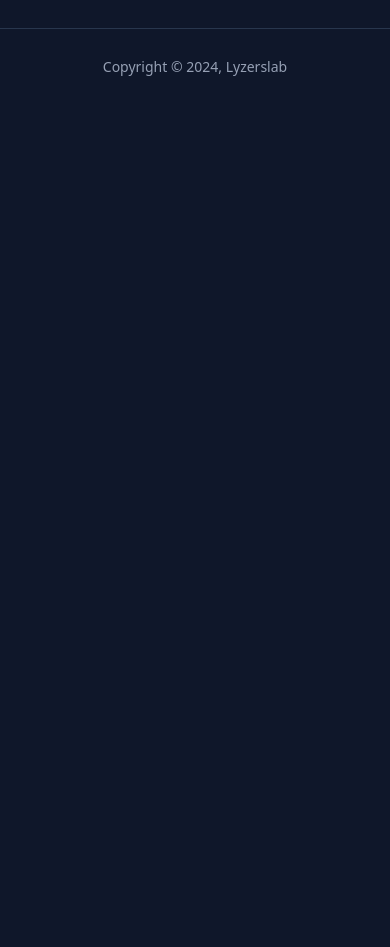
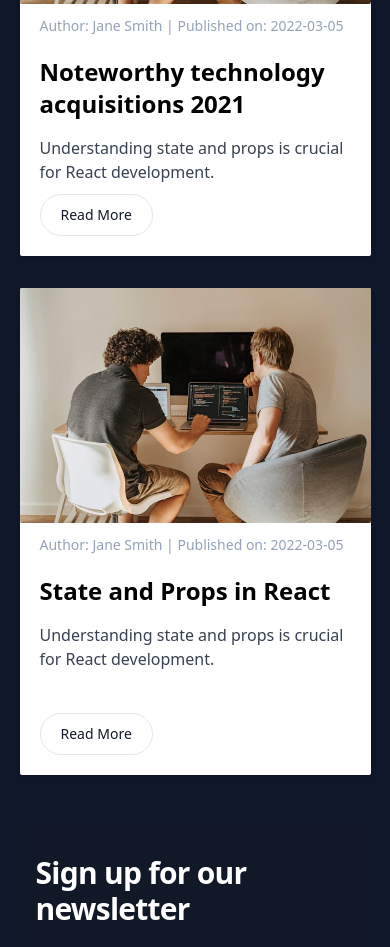
Before and after one commit to zkrana/portfolio, a Next.js app: page / in a window 390 px wide. Shown: the part 9580-10527 px from the top of the page. Before the commit the page ends 9681 px from the top, so only its background shows below. Built offline with nearby package versions, Linux system fonts and the light colour scheme.

Commit message:
Blog implemented and Newsletter added

```diff
--- /dev/null
+++ b/app/components/Newsletter.jsx
@@ -0,0 +1,71 @@
+import React from "react";
+
+function Newsletter() {
+  return (
+    <div>
+      <section class=" xl:max-w-6xl w-[90%] mx-auto bg-gray-900 mt-12">
+        <div class="py-8 px-4 mx-auto max-w-screen-xl lg:py-16 lg:px-6">
+          <div class="mx-auto max-w-screen-md sm:text-center">
+            <h2 class="mb-4 text-3xl tracking-tight font-extrabold text-white">
+              Sign up for our newsletter
+            </h2>
+            <p class="mx-auto mb-8 max-w-2xl font-light text-gray-200 md:mb-12 sm:text-xl dark:text-gray-400">
+              Stay up to date with the roadmap progress, announcements and
+              exclusive discounts feel free to sign up with your email.
+            </p>
+            <form action="#">
+              <div class="items-center mx-auto mb-3 space-y-4 max-w-screen-sm sm:flex sm:space-y-0">
+                <div class="relative w-full">
+                  <label
+                    for="email"
+                    class="hidden mb-2 text-sm font-medium text-gray-900 dark:text-gray-300"
+                  >
+                    Email address
+                  </label>
+                  <div class="flex absolute inset-y-0 left-0 items-center pl-3 pointer-events-none">
+                    <svg
+                      class="w-5 h-5 text-gray-500 dark:text-gray-400"
+                      fill="currentColor"
+                      viewBox="0 0 20 20"
+                      xmlns="http://www.w3.org/2000/svg"
+                    >
+                      <path d="M2.003 5.884L10 9.882l7.997-3.998A2 2 0 0016 4H4a2 2 0 00-1.997 1.884z"></path>
+                      <path d="M18 8.118l-8 4-8-4V14a2 2 0 002 2h12a2 2 0 002-2V8.118z"></path>
+                    </svg>
+                  </div>
+                  <input
+                    class="block p-3 pl-10 w-full text-sm text-gray-900 bg-gray-50 rounded-lg border border-gray-300 sm:rounded-none sm:rounded-l-lg focus:ring-primary-500 focus:border-primary-500 dark:bg-gray-700 dark:border-gray-600 dark:placeholder-gray-400 dark:text-white dark:focus:ring-primary-500 dark:focus:border-primary-500"
+                    placeholder="Enter your email"
+                    type="email"
+                    id="email"
+                    required=""
+                  />
+                </div>
+                <div>
+                  <button
+                    type="submit"
+                    class="py-3 px-5 w-full text-sm font-medium text-center text-white rounded-lg border cursor-pointer bg-primary-700 border-primary-600 sm:rounded-none sm:rounded-r-lg hover:bg-primary-800 focus:ring-4 focus:ring-primary-300 dark:bg-primary-600 dark:hover:bg-primary-700 dark:focus:ring-primary-800"
+                  >
+                    Subscribe
+                  </button>
+                </div>
+              </div>
+              <div class="mx-auto max-w-screen-sm text-sm text-left text-gray-500 newsletter-form-footer dark:text-gray-300">
+                We care about the protection of your data.{" "}
+                <a
+                  href="#"
+                  class="font-medium text-primary-600 dark:text-primary-500 hover:underline"
+                >
+                  Read our Privacy Policy
+                </a>
+                .
+              </div>
+            </form>
+          </div>
+        </div>
+      </section>
+    </div>
+  );
+}
+
+export default Newsletter;
--- a/app/components/SecWrapper.jsx
+++ b/app/components/SecWrapper.jsx
@@ -7,6 +7,7 @@ const Reviews = React.lazy(() => import("./reviews/Reviews"));
 const Education = React.lazy(() => import("./education/Educations"));
 const Portfolio = React.lazy(() => import("./portfolio/Portfolio"));
 const Blog = React.lazy(() => import("./blog/BlogHead"));
+const Newsletter = React.lazy(() => import("./Newsletter"));
 
 export default function SecWrapper() {
   return (
@@ -54,6 +55,13 @@ export default function SecWrapper() {
       >
         <Blog />
       </Suspense>
+      <Suspense
+        fallback={
+          <div className=" animate-spin"> Newsletter is Loading... </div>
+        }
+      >
+        <Newsletter />
+      </Suspense>
     </div>
   );
 }
--- a/app/components/blog/BlogHead.jsx
+++ b/app/components/blog/BlogHead.jsx
@@ -1,11 +1,13 @@
 import React from "react";
 import Content from "../Content";
 import Blog from "./BlogItem";
+import carLanding from "../../../public/react.jpg";
 
 function BlogHead() {
   const posts = [
     {
       id: 1,
+      img: carLanding,
       title: "Introduction to React",
       content: "React is a JavaScript library for building user interfaces.",
       author: "John Doe",
@@ -13,7 +15,8 @@ function BlogHead() {
     },
     {
       id: 2,
-      title: "State and Props in React",
+      img: carLanding,
+      title: "Noteworthy technology acquisitions 2021",
       content:
         "Understanding state and props is crucial for React development.",
       author: "Jane Smith",
@@ -21,6 +24,7 @@ function BlogHead() {
     },
     {
       id: 3,
+      img: carLanding,
       title: "State and Props in React",
       content:
         "Understanding state and props is crucial for React development.",
--- a/app/components/blog/BlogItem.jsx
+++ b/app/components/blog/BlogItem.jsx
@@ -1,4 +1,5 @@
 import React from "react";
+import Image from "next/image";
 
 function Blog({ posts }) {
   return (
@@ -6,13 +7,32 @@ function Blog({ posts }) {
       {posts.map((post) => (
         <div
           key={post.id}
-          className="blog-post lg:w-[calc(33.3333%-21.3333px)] sm:w-[calc(50%-21.3333px)] w-full bg-white shadow-md rounded-sm p-5"
+          className="blog-post lg:w-[calc(33.3333%-21.3333px)] sm:w-[calc(50%-21.3333px)] w-full bg-white shadow-md rounded-sm relative"
         >
-          <h2 className="text-2xl font-semibold mb-2">{post.title}</h2>
-          <p className=" text-lg space-y-2">{post.content}</p>
-          <p className="blog-meta mt-4 text-slate-400">
+          <div className="w-full h-50 rounded-sm overflow-hidden">
+            <Image
+              className=" w-full h-full object-cover"
+              src={post.img}
+              width={400}
+              height={400}
+              alt={post.title}
+            />
+          </div>
+          <p className="blog-meta text-sm text-slate-400 p-5 pt-3">
             Author: {post.author} | Published on: {post.date}
           </p>
+          <div className="blog-body relative h-[200px] flex flex-col p-5 pt-0">
+            <h2 className="text-2xl font-semibold pb-4">{post.title}</h2>
+            <p className=" font-normal text-gray-700 space-y-2">
+              {post.content}
+            </p>
+            <button
+              type="button"
+              class="absolute bottom-3 py-2.5 mt-4 px-5 me-2 mb-2 text-sm font-medium text-gray-900 focus:outline-none bg-white rounded-full border border-gray-200 hover:bg-gray-100 hover:text-blue-700 focus:z-10 focus:ring-4 focus:ring-gray-100 dark:focus:ring-gray-700 dark:bg-gray-800 dark:text-gray-400 dark:border-gray-600 dark:hover:text-white dark:hover:bg-gray-700"
+            >
+              Read More
+            </button>
+          </div>
         </div>
       ))}
     </div>
```
Also changed, not shown: public/react.jpg (added).
